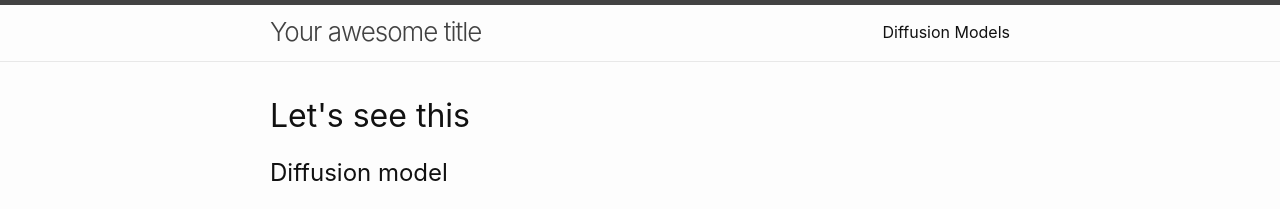
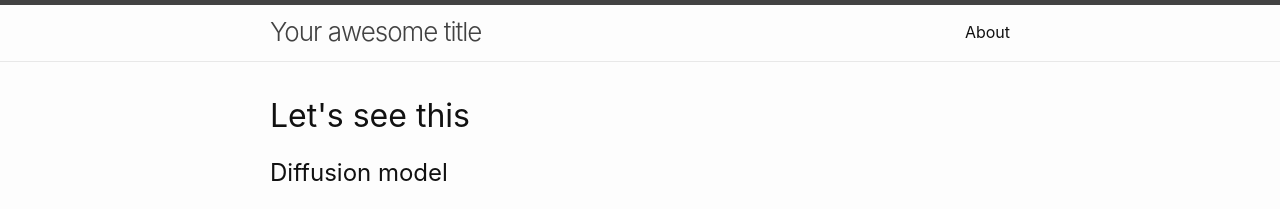
Before and after one commit to pranay1990/pranay1990.github.io, a Jekyll site: the page built from index.md, in a window 1280 px wide. Shown: the top 209 px of the page. Built offline with Jekyll 4.4.1, drawn with Linux system fonts in a browser that asks for light colours; our own code applies the rules of GitHub Pages for plain Markdown files.

Commit message:
Update header.html

```diff
--- a/_includes/header.html
+++ b/_includes/header.html
@@ -21,7 +21,7 @@
           {%- for path in page_paths -%}
             {%- assign my_page = site.pages | where: "path", path | first -%}
             {%- if my_page.title -%}
-            <a class="page-link" href="{{ my_page.url | relative_url }}">Diffusion Models</a>
+            <a class="page-link" href="{{ my_page.url | relative_url }}">{{ my_page.title | escape }}</a>
             {%- endif -%}
           {%- endfor -%}
         </div>
```
